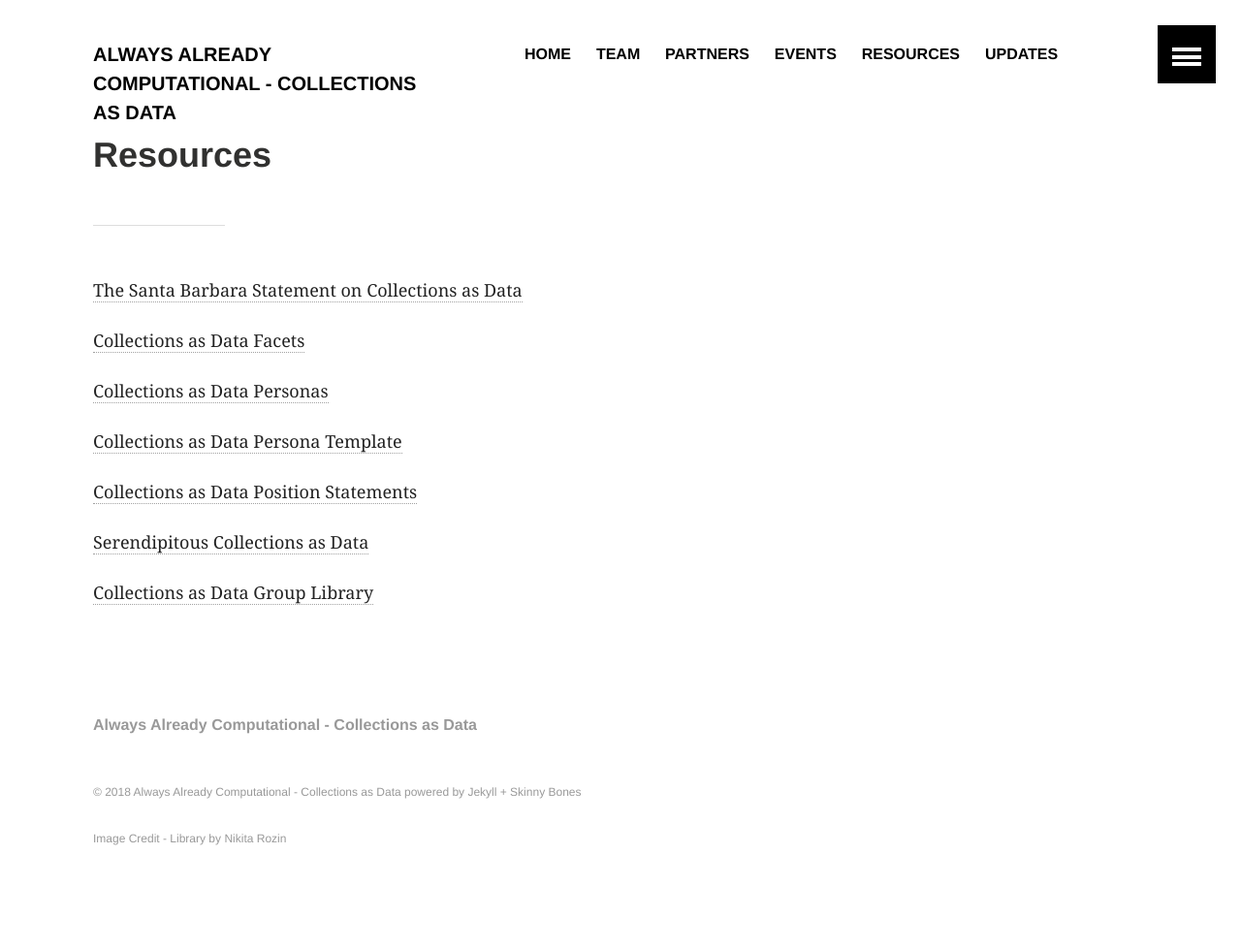
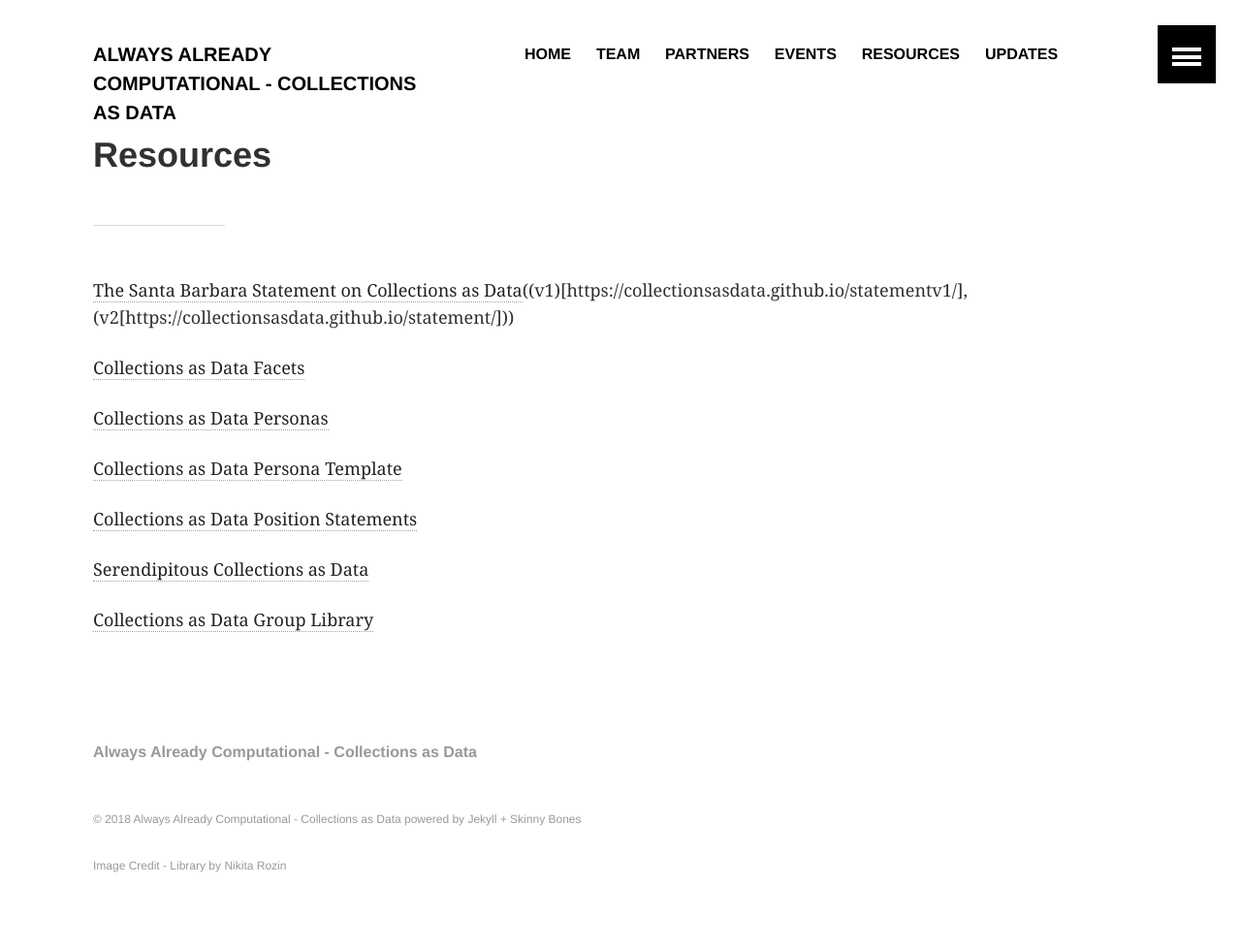
Before and after one commit to collectionsasdata/collectionsasdata.github.io, a Jekyll site: the page built from resources.md, in a window 1280 px wide. Shown: the whole page at 97% size. Built offline with Jekyll 4.4.1, drawn with Linux system fonts in a browser that asks for light colours; before the commit the page ends 951 px from its top, so only the background shows below that.

Commit message:
Update resources.md

```diff
--- a/resources.md
+++ b/resources.md
@@ -3,7 +3,7 @@ layout: archive
 title:  "Resources"
 ---
 ---
-[The Santa Barbara Statement on Collections as Data](https://collectionsasdata.github.io/statement/)
+[The Santa Barbara Statement on Collections as Data](https://collectionsasdata.github.io/statement/)((v1)[https://collectionsasdata.github.io/statementv1/],(v2[https://collectionsasdata.github.io/statement/]))
 
 [Collections as Data Facets](https://collectionsasdata.github.io/facets/)
 
```
